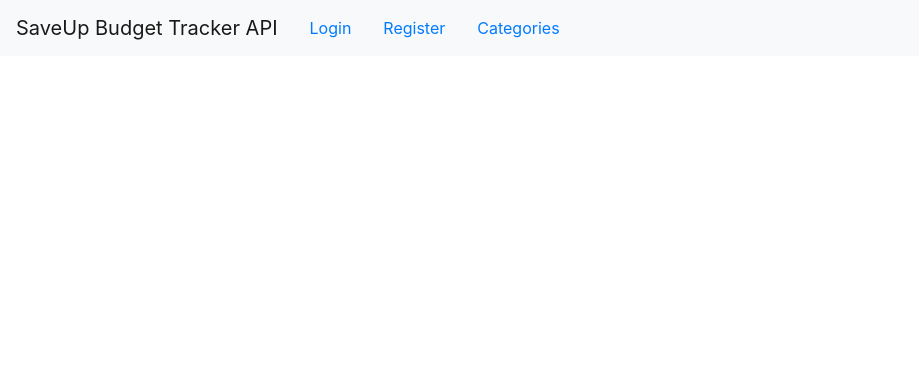
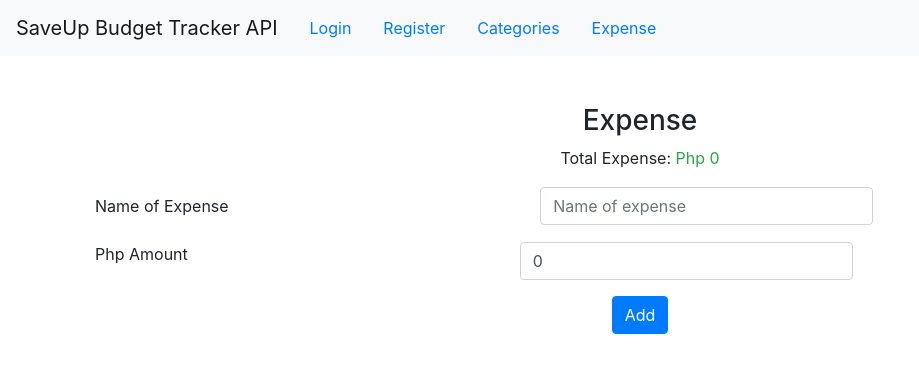
Before and after one commit to gisellmoros/budget-tracker-api-saveup, a React (Create React App) app: page /expenses in a window 1280 px wide. Shown: the top 372 px of the page, without its empty margins (0-919 px from the left). Built offline with nearby package versions, Linux system fonts and the light colour scheme.

Commit message:
includes day 2 capstone 3 PM updates

```diff
--- a/src/App.js
+++ b/src/App.js
@@ -1,8 +1,9 @@
 import {useState} from 'react'
 import Register from 'pages/register'
-import  Login from 'pages/login'
-import  Categories from 'pages/addCategories'
-import './App.css'
+import Login from 'pages/login'
+import Categories from 'pages/addCategories'
+import Expenses from 'pages/expense'
+import 'App.css'
 import {UserProvider} from 'userContext'
 import {Route,Switch} from 'react-router-dom'
 import {BrowserRouter as Router} from 'react-router-dom'
@@ -13,7 +14,7 @@ function App () {
 
   const [user,setUser] = useState({
     email: localStorage.getItem('email'),
-    isAdmin: localStorage.getItem('isAdmin') === "false"
+    isAdmin: localStorage.getItem('isAdmin') === "true"
  })
 
 return(
@@ -25,6 +26,7 @@ return(
               <Route exact path='/login' component={Login}/>
               <Route exact path='/register' component={Register}/>
               <Route exact path='/categories' component={Categories}/>
+              <Route exact path='/expenses' component={Expenses}/>
             </Switch>
         </Container>
   </Router>
--- a/src/components/AppNavBar.js
+++ b/src/components/AppNavBar.js
@@ -17,6 +17,7 @@ export default function NavBar() {
 						<Nav.Link as={NavLink} to="/login">Login</Nav.Link>
 						<Nav.Link as={NavLink} to="/register">Register</Nav.Link>
 						<Nav.Link as={NavLink} to="/categories">Categories</Nav.Link>
+						<Nav.Link as={NavLink} to="/expenses">Expense</Nav.Link>
 			</Navbar.Collapse>
 
 		</Navbar>
--- a/src/pages/addCategories.js
+++ b/src/pages/addCategories.js
@@ -1,5 +1,5 @@
 import React, {useState,useEffect,useContext} from 'react'
-import {Form,Button,Dropdown,Row,Col} from 'react-bootstrap'
+import {Form,Button,Dropdown,Row,Col, Card} from 'react-bootstrap'
 import Swal from 'sweetalert2'
 import UserContext from "userContext"
 import {Select, MenuItem} from '@material-ui/core'
@@ -50,11 +50,13 @@ export default function Categories () {
 	return(
 <Row className="mt-5">
 <Col xs={12} md={4} className="m-auto mt-5">
+<Card className="category-form">
+<Card.Body>
 
-			<h3 className="text-center">Create Category</h3>
+			<h3 className="text-center mt-3">Create Category</h3>
 			<Form onSubmit={e => addCategory(e)}>
 		<Form.Group>
-			<Form.Label>Category Name</Form.Label>
+			<Form.Label className="mt-3">Category Name</Form.Label>
 			<Form.Control
 			type="text"
 			placeholder="Enter Category Name"
@@ -81,6 +83,8 @@ export default function Categories () {
 			<Button variant="primary" type="submit" disabled>Create Category</Button>
 		}
 	</Form>
+	</Card.Body>
+	</Card>
 	</Col>
 </Row>
 		)
--- /dev/null
+++ b/src/pages/expense-form.js
@@ -0,0 +1,89 @@
+import React, {useState} from 'react'
+import {
+  Form as BTForm,
+  FormGroup,
+  Col,
+  Button,
+  FormControl,
+  InputGroup
+} from 'react-bootstrap'
+import './expense'
+
+
+export default function CreateExpenseEntry() {
+
+  const[name,setName] = useState("")
+  const[amount, setAmount] = useState(0)
+  const[expenses,setExpenses] = useState([])
+
+  const handleName = (e) => {
+    console.log('Name',e.target.value)
+    setName(e.target.value)
+  }
+
+  const handleAmount = (e) => {
+    console.log('Amount',e.target.value)
+    setAmount(e.target.value)
+  }
+
+  const handleSubmitForm = (e) => {
+    e.preventDefault()
+
+    if(name !== "" && amount > 0) {
+        const expense = {name,amount}
+        setExpenses([expense])
+    } else {
+      Swal.fire({
+        icon: "error",
+        title: "Invalid Input.",
+      })
+    }
+
+  }
+
+
+return (
+
+  <BTForm style={{ margin: 10 }} onSubmit={handleSubmitForm}>
+    <FormGroup className="row">
+      <label className="mt-2">
+        Name of Expense
+      </label>
+      <Col xs={12} md={4} className="m-auto mt-5">
+        <InputGroup>
+        <FormControl
+          type="text"
+          name="name"
+          id="expenseName"
+          placeholder="Name of expense"
+          value={name}
+          onChange={handleName}
+          />
+        </InputGroup>
+      </Col>
+    </FormGroup>
+    <FormGroup className="row">
+      <label sm={2}>
+        Php Amount
+      </label>
+      <Col xs={12} md={4} className="m-auto mt-5">
+        <InputGroup>
+        <FormControl
+          type="number"
+          name="amount"
+          id="expenseAmount"
+          placeholder="0.00"
+          value={amount}
+          onChange={handleAmount}
+          />
+       </InputGroup>
+      </Col>
+    </FormGroup>
+    <Button type="submit" color="primary">
+      Add
+    </Button>
+  </BTForm>
+  )
+
+
+}
--- /dev/null
+++ b/src/pages/expense.js
@@ -0,0 +1,38 @@
+import React, {useState} from 'react'
+import UserContext from 'userContext'
+import {Container} from 'react-bootstrap'
+import CreateExpenseEntry from './expense-form'
+
+
+export default function Expenses() {
+	const[expenses,setExpenses] = useState([])
+
+
+
+
+
+
+
+
+
+
+
+
+	return (
+    <Container className="text-center">
+        <h3 className="display-6 mt-5">Expense</h3>
+        <div>
+          <p>
+            Total Expense:{' '}
+            <span className="text-success">
+              Php{' '}
+              {expenses.reduce((accumulator, currentValue) => {
+                return (accumulator += parseInt(currentValue.amount))
+              }, 0)}
+            </span>
+          </p>
+        </div>
+        <CreateExpenseEntry/>
+    </Container>
+  )
+}
--- a/src/pages/login.js
+++ b/src/pages/login.js
@@ -66,7 +66,8 @@ fetch('http://localhost:4000/api/users/', {
 		} else {
 			Swal.fire({
 				icon: "error",
-				title: "Login Failed."
+				title: "Login Failed.",
+				text: "You are already logged in."
 			})
 		}
 	})
--- a/src/pages/style.css
+++ b/src/pages/style.css
@@ -1,3 +1,7 @@
 .login-form {
 	height: 22rem;
 }
+
+.category-form {
+	height: 22rem;
+}
```
